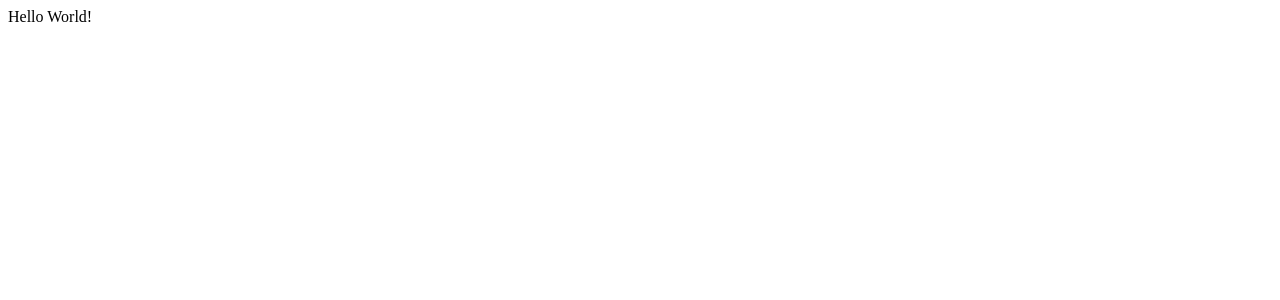
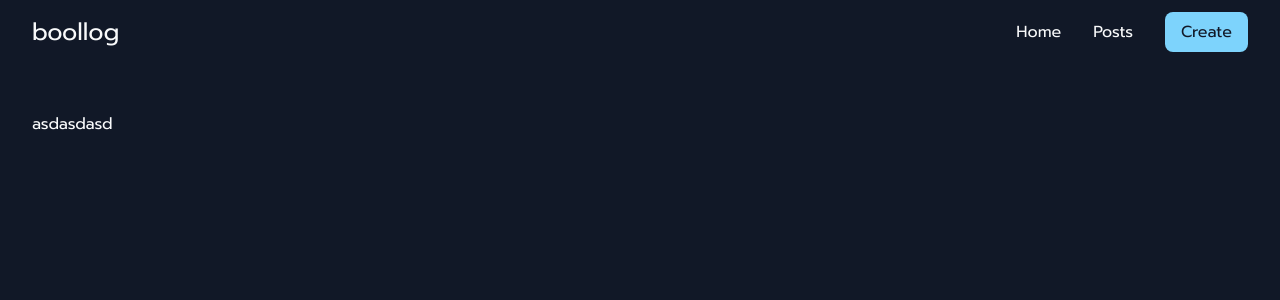
Before and after one commit to tanssw/boollog, a React (Create React App) app: page / in a window 1280 px wide. Shown: the top 300 px of the page. Built offline with nearby package versions, Linux system fonts and the light colour scheme.

Commit message:
Create a navigators

```diff
--- a/public/index.html
+++ b/public/index.html
@@ -1,9 +1,10 @@
 <!DOCTYPE html>
-<html lang="en">
+<html lang="en" class="dark">
 <head>
     <meta charset="UTF-8">
     <meta http-equiv="X-UA-Compatible" content="IE=edge">
     <meta name="viewport" content="width=device-width, initial-scale=1.0">
+    <link href="https://fonts.googleapis.com/icon?family=Material+Icons&Material+Icons+Outlined" rel="stylesheet">
     <title>boollog</title>
 </head>
 <body>
--- a/src/App.js
+++ b/src/App.js
@@ -1,6 +1,16 @@
+import { Routes, Route } from 'react-router-dom'
+import Homepage from './pages/home/Homepage'
+
+import NavigationBar from './templates/NavigationBar'
+
 function App() {
     return (
-        <div>Hello World!</div>
+        <div className="dark:bg-gray-900 dark:text-gray-50 min-h-screen">
+            <NavigationBar />
+            <Routes>
+                <Route path="/" element={<Homepage />} />
+            </Routes>
+        </div>
     )
 }
 
--- /dev/null
+++ b/src/index.css
@@ -0,0 +1,9 @@
+@import url('https://fonts.googleapis.com/css2?family=Prompt:wght@200;300;400;500;600&display=swap');
+
+@tailwind base;
+@tailwind components;
+@tailwind utilities;
+
+:root {
+    font-family: 'Prompt', sans-serif;
+}
--- a/src/index.js
+++ b/src/index.js
@@ -1,10 +1,15 @@
 import { StrictMode } from 'react'
 import ReactDOM from 'react-dom'
+import { BrowserRouter } from 'react-router-dom'
+
 import App from './App'
+import './index.css'
 
 ReactDOM.render(
     <StrictMode>
-        <App />
+        <BrowserRouter>
+            <App />
+        </BrowserRouter>
     </StrictMode>,
     document.getElementById('root')
 )
--- /dev/null
+++ b/src/pages/home/Homepage.js
@@ -0,0 +1,9 @@
+function Homepage() {
+    return (
+        <div className="container mx-auto px-8 py-12">
+            asdasdasd
+        </div>
+    )
+}
+
+export default Homepage
--- /dev/null
+++ b/src/templates/NavigationBar.js
@@ -0,0 +1,33 @@
+import { Link } from 'react-router-dom'
+
+import navigators from './json/navigators.json'
+
+function NavigationBar() {
+
+    const Navigators = () => {
+        return navigators.map((navigator, index) => {
+            let marginLeft = index ? 'ml-8 ' : ''
+            return (
+                <Link key={index} to={navigator.path} className={`${marginLeft}hover:text-slate-600 duration-100`}>{navigator.title}</Link>
+            )
+        })
+    }
+
+    return (
+        <div className="">
+            <div className="container mx-auto px-8 py-4 flex justify-between items-center">
+                <Link to="/" className="text-2xl">
+                    boollog
+                </Link>
+                <div>
+                    <Navigators />
+                    <Link to="/create" className="ml-8 dark:bg-sky-300 dark:hover:bg-sky-400 duration-100 dark:text-gray-900 px-4 py-2 rounded-lg">
+                        Create
+                    </Link>
+                </div>
+            </div>
+        </div>
+    )
+}
+
+export default NavigationBar
--- /dev/null
+++ b/src/templates/json/navigators.json
@@ -0,0 +1,10 @@
+[
+    {
+        "title": "Home",
+        "path": "/"
+    },
+    {
+        "title": "Posts",
+        "path": "/posts"
+    }
+]
--- /dev/null
+++ b/tailwind.config.js
@@ -0,0 +1,10 @@
+module.exports = {
+    darkMode: 'class',
+    content: [
+        "./src/**/*.{js,jsx,ts,tsx}",
+    ],
+    theme: {
+        extend: {}
+    },
+    plugins: []
+}
```
Also changed, not shown: package.json (+8 -0 lines), src/templates/components/Navigator.js (added), 2 other files (tests, documents, lock files or other folders).
